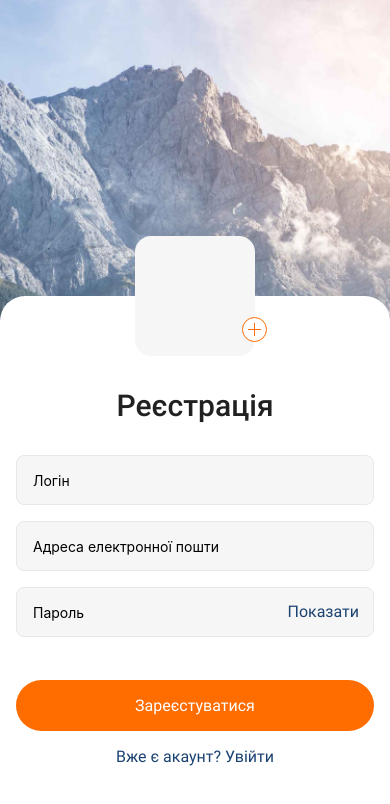
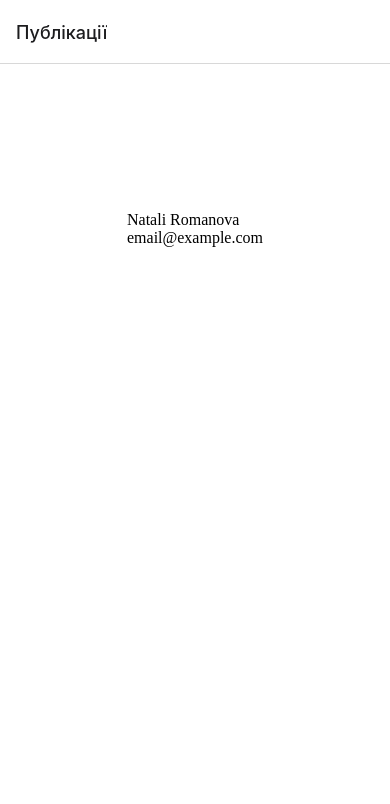
Before and after one commit to bakmaiev/goit-react-native-hw-01, a React Native app: screen /Posts in a window 390 px wide. Shown: the top 804 px of the page. Built offline with nearby package versions, Linux system fonts and the light colour scheme.

Commit message:
Add new changes

```diff
--- a/App.js
+++ b/App.js
@@ -1,14 +1,13 @@
+import "react-native-gesture-handler";
+import React from "react";
 import { StatusBar } from "expo-status-bar";
-import {
-  Keyboard,
-  StyleSheet,
-  TouchableWithoutFeedback,
-  View,
-} from "react-native";
+import { StyleSheet } from "react-native";
 import RegistrationScreen from "./screens/RegistrationScreen/RegistrationScreen";
 import LoginScreen from "./screens/LoginScreen/LoginScreen";
-
 import { useFonts } from "expo-font";
+import { NavigationContainer } from "@react-navigation/native";
+import { createStackNavigator } from "@react-navigation/stack";
+import PostsScreen from "./screens/PostsScreen/PostsScreen";
 
 export default function App() {
   const [fontsLoaded] = useFonts({
@@ -21,14 +20,31 @@ export default function App() {
     return null;
   }
 
+  const MainStack = createStackNavigator();
+
   return (
-    <TouchableWithoutFeedback onPress={Keyboard.dismiss}>
-      <View style={styles.container}>
-        <RegistrationScreen />
-        {/* <LoginScreen /> */}
-        <StatusBar style="auto" />
-      </View>
-    </TouchableWithoutFeedback>
+    <NavigationContainer>
+      <MainStack.Navigator
+        initialRouteName="Posts"
+        screenOptions={styles.container}
+      >
+        <MainStack.Screen
+          name="Registration"
+          component={RegistrationScreen}
+          options={{ headerShown: false }}
+        />
+        <MainStack.Screen
+          name="Login"
+          component={LoginScreen}
+          options={{ headerShown: false }}
+        />
+        <MainStack.Screen
+          name="Posts"
+          component={PostsScreen}
+          options={{ headerTitle: "Публікації" }}
+        />
+      </MainStack.Navigator>
+    </NavigationContainer>
   );
 }
 
@@ -36,7 +52,5 @@ const styles = StyleSheet.create({
   container: {
     flex: 1,
     backgroundColor: "#fff",
-    alignItems: "center",
-    justifyContent: "center",
   },
 });
--- a/screens/LoginScreen/LoginScreen.jsx
+++ b/screens/LoginScreen/LoginScreen.jsx
@@ -1,4 +1,7 @@
 import React, { useState } from "react";
+import { useNavigation } from "@react-navigation/native";
+import { Keyboard } from "react-native";
+import { TouchableWithoutFeedback } from "react-native";
 import {
   StyleSheet,
   Image,
@@ -11,6 +14,8 @@ import {
 } from "react-native";
 
 const LoginScreen = () => {
+  const navigation = useNavigation();
+
   const [email, setEmail] = useState("");
   const [password, setPassword] = useState("");
   const [focusedInput, setFocusedinput] = useState(null);
@@ -33,13 +38,14 @@ const LoginScreen = () => {
       Alert.alert("Заповніть всі поля форми!");
       return;
     }
-    Alert.alert("Credentials", `${email} + ${password}`);
+    navigation.navigate("Posts");
   };
 
   return (
+    <TouchableWithoutFeedback onPress={Keyboard.dismiss}>
       <KeyboardAvoidingView
         behavior={Platform.OS == "ios" ? "padding" : "height"}
-      style={styles.container}
+        style={styles.loginContainer}
         keyboardVerticalOffset={-242}
       >
         <Image
@@ -86,7 +92,10 @@ const LoginScreen = () => {
           </TouchableOpacity>
           <View style={styles.signInBtnWrapper}>
             <Text style={styles.textSignInBtn}>Немає акаунту? </Text>
-          <TouchableOpacity style={styles.signInBtn}>
+            <TouchableOpacity
+              style={styles.signInBtn}
+              onPress={() => navigation.navigate("Registration")}
+            >
               <Text style={[styles.textSignInBtn, styles.underline]}>
                 Зареєструватися
               </Text>
@@ -94,13 +103,14 @@ const LoginScreen = () => {
           </View>
         </View>
       </KeyboardAvoidingView>
+    </TouchableWithoutFeedback>
   );
 };
 
 const styles = StyleSheet.create({
-  container: {
+  loginContainer: {
     flex: 1,
-    width: "100%",
+    backgroundColor: "#fff",
   },
   backgroundImage: {
     position: "absolute",
--- /dev/null
+++ b/screens/PostsScreen/PostsScreen.jsx
@@ -0,0 +1,91 @@
+import { Ionicons } from "@expo/vector-icons";
+import { createBottomTabNavigator } from "@react-navigation/bottom-tabs";
+import React from "react";
+import { StyleSheet } from "react-native";
+import { View } from "react-native";
+import { TouchableOpacity } from "react-native-gesture-handler";
+import { Image, Svg, Text } from "react-native-svg";
+
+function Settings() {
+  return (
+    <View style={{ flex: 1, justifyContent: "center", alignItems: "center" }}>
+      <Text>Settings!</Text>
+    </View>
+  );
+}
+
+function Profile() {
+  return (
+    <View style={{ flex: 1, justifyContent: "center", alignItems: "center" }}>
+      <Text>Profile!</Text>
+    </View>
+  );
+}
+
+const PostsScreen = () => {
+  //   const Tabs = createBottomTabNavigator();
+  //   return (
+  //     <Tabs.Navigator
+  //       screenOptions={({ route }) => ({
+  //         tabBarIcon: ({ focused, color, size }) => {
+  //           //   let iconName;
+  //           if (route.name === "Profile") {
+  //             iconName = focused
+  //               ? "ios-information-circle"
+  //               : "ios-information-circle-outline";
+  //           } else if (route.name === "Settings") {
+  //             iconName = focused ? "ios-list-box" : "ios-list";
+  //           }
+  //           return <Ionicons name={iconName} size={size} color={color} />;
+  //         },
+  //       })}
+  //       tabBarOptions={{
+  //         activeTintColor: "tomato",
+  //         inactiveTintColor: "gray",
+  //       }}
+  //     >
+  //       <Tabs.Screen name="Settings" component={Settings} />
+  //       <Tabs.Screen name="Profile" component={Profile} />
+  //     </Tabs.Navigator>
+  //   );
+  return (
+    <View style={styles.postScreenContainer}>
+      <View>
+        <View>
+          <Image />
+        </View>
+        <Text>Natali Romanova</Text>
+        <Text>email@example.com</Text>
+      </View>
+      <View>
+        <TouchableOpacity>
+          <Svg></Svg>
+        </TouchableOpacity>
+        <TouchableOpacity>
+          <Svg></Svg>
+        </TouchableOpacity>
+        <TouchableOpacity>
+          <Svg></Svg>
+        </TouchableOpacity>
+      </View>
+    </View>
+  );
+};
+
+const styles = StyleSheet.create({
+  postScreenContainer: {
+    flex: 1,
+    backgroundColor: "#fff",
+    alignItems: "center",
+    justifyContent: "center",
+  },
+
+  avatarWrapper: {
+    width: 60,
+    height: 60,
+    backgroundColor: "#F6F6F6",
+    borderRadius: 16,
+  },
+});
+
+export default PostsScreen;
--- a/screens/RegistrationScreen/RegistrationScreen.jsx
+++ b/screens/RegistrationScreen/RegistrationScreen.jsx
@@ -1,4 +1,7 @@
 import React, { useState } from "react";
+import { useNavigation } from "@react-navigation/native";
+import { Keyboard } from "react-native";
+import { TouchableWithoutFeedback } from "react-native";
 import {
   StyleSheet,
   Image,
@@ -13,6 +16,8 @@ import {
 import Svg, { Circle, Path } from "react-native-svg";
 
 const RegistrationScreen = () => {
+  const navigation = useNavigation();
+
   const [login, setLogin] = useState("");
   const [email, setEmail] = useState("");
   const [password, setPassword] = useState("");
@@ -36,13 +41,14 @@ const RegistrationScreen = () => {
       Alert.alert("Заповніть всі поля форми!");
       return;
     }
-    Alert.alert("Credentials", `${login} + ${email} + ${password}`);
+    navigation.navigate("Posts");
   };
 
   return (
+    <TouchableWithoutFeedback onPress={Keyboard.dismiss}>
       <KeyboardAvoidingView
         behavior={Platform.OS == "ios" ? "padding" : "height"}
-      style={styles.container}
+        style={styles.registerContainer}
         keyboardVerticalOffset={-174}
       >
         <Image
@@ -123,18 +129,22 @@ const RegistrationScreen = () => {
           <TouchableOpacity style={styles.formBtn} onPress={handleSignUp}>
             <Text style={styles.textFormBtn}>Зареєстуватися</Text>
           </TouchableOpacity>
-        <TouchableOpacity style={styles.logInBtn}>
+          <TouchableOpacity
+            style={styles.logInBtn}
+            onPress={() => navigation.navigate("Login")}
+          >
             <Text style={styles.textLogInBtn}>Вже є акаунт? Увійти</Text>
           </TouchableOpacity>
         </View>
       </KeyboardAvoidingView>
+    </TouchableWithoutFeedback>
   );
 };
 
 const styles = StyleSheet.create({
-  container: {
+  registerContainer: {
     flex: 1,
-    width: "100%",
+    backgroundColor: "#fff",
   },
   backgroundImage: {
     position: "absolute",
```
Also changed, not shown: package.json (+6 -2 lines), 1 other file (tests, documents, lock files or other folders). Lines whose indentation alone changed are shown as unchanged.
